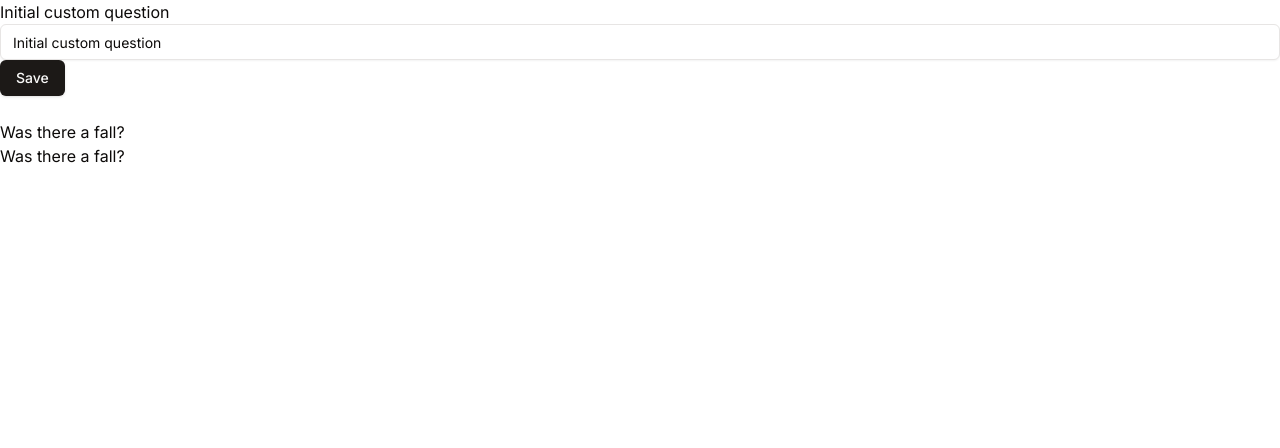
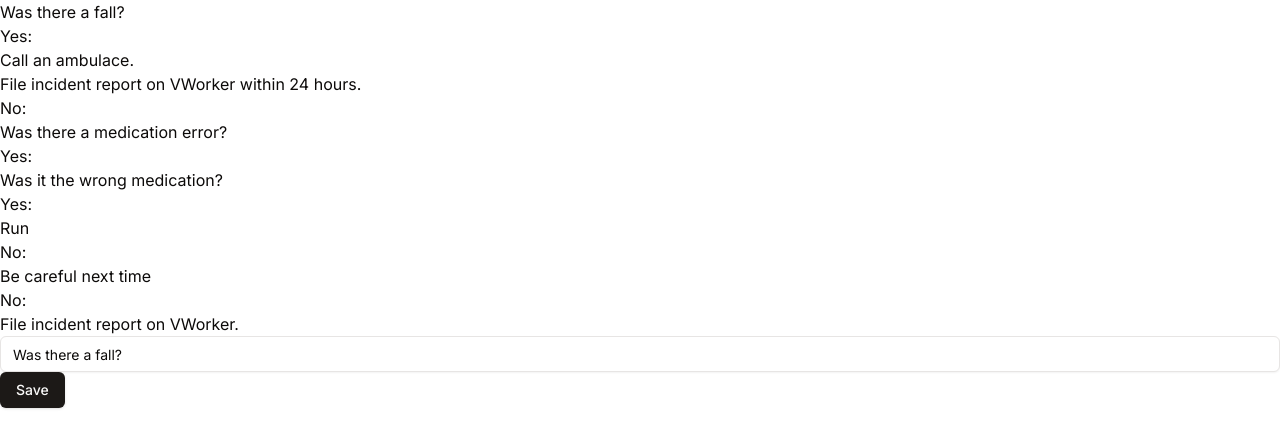
Before and after one commit to efiliba/wizard_maker, a Next.js app: page / in a window 1280 px wide. Shown: the top 448 px of the page. Built offline with nearby package versions, Linux system fonts and the light colour scheme.

Commit message:
Add Wizard to display all the steps

```diff
--- a/components/index.ts
+++ b/components/index.ts
@@ -1,2 +1,3 @@
 export * from './maker';
 export * from './question';
+export * from './wizard';
--- a/components/maker/Maker.tsx
+++ b/components/maker/Maker.tsx
@@ -1,9 +1,45 @@
 import { revalidatePath } from 'next/cache';
 
-import { Question } from '@/components';
+import { Wizard, WizardStep, Question } from '@/components';
 
-const serverState = {
-  question: 'Initial custom question',
+const serverState: WizardStep = {
+  question: 'Was there a fall?',
+  answer: {
+    yes: {
+      actions: [
+        'Call an ambulace.',
+        'File incident report on VWorker within 24 hours.'
+      ]
+    },
+    no: {
+      question: 'Was there a medication error?',
+      answer: {
+        yes: {
+          question: 'Was it the wrong medication?',
+          answer: {
+            yes: {
+              actions: [
+                'Run'
+              ],
+              triggers: [
+                'CallPolice'
+              ]
+            },
+            no: {
+              actions: [
+                'Be careful next time'
+              ],
+            }
+          }
+        },
+        no: {
+          actions: [
+            'File incident report on VWorker.'
+          ]
+        }
+      }
+    }
+  },
 };
 
 export const Maker = () => {
@@ -19,9 +55,8 @@ export const Maker = () => {
 
   return (
     <div className="">
+      <Wizard step={serverState} />
       <Question editMode question={serverState.question} onSave={handleSaveQuestion} />
-      <br />
-      <Question question="Was there a fall?" />
     </div>
   );
 };
--- a/components/question/Question.tsx
+++ b/components/question/Question.tsx
@@ -13,8 +13,6 @@ type Props = {
 export const Question = ({ editMode = false, question, onSave = () => Promise.resolve() }: Props) => {
   return (
     <div className="">
-      {question}
-      <br />
       {editMode
         ? <EditQuestion initialQuestion={question} onSaveQuestion={onSave}/>
         : question
--- /dev/null
+++ b/components/wizard/Wizard.tsx
@@ -0,0 +1,41 @@
+export type WizardStep = {
+  actions: string[],
+  triggers?: string[],
+} | {
+  question: string;
+  answer: {
+    yes: WizardStep,
+    no: WizardStep,
+  }
+};
+
+type Props = {
+  step: WizardStep,
+};
+
+const Answer = ({ step }: Props) => {
+  if (step.actions) {
+    return (
+      <ul>
+        {step.actions.map((action, index) =>
+          <li key={index}>{action}</li>
+        )}
+      </ul>
+    );
+  }
+
+  return <Wizard step={step} />
+}
+
+export const Wizard = ({ step: { question, answer }}: Props) =>
+  <div>
+    {question}
+    <div>
+      Yes:
+      <Answer step={answer.yes} />
+    </div>
+    <div>
+      No:
+      <Answer step={answer.no} />
+    </div>
+  </div>;
--- /dev/null
+++ b/components/wizard/index.ts
@@ -0,0 +1 @@
+export * from './Wizard';
```
